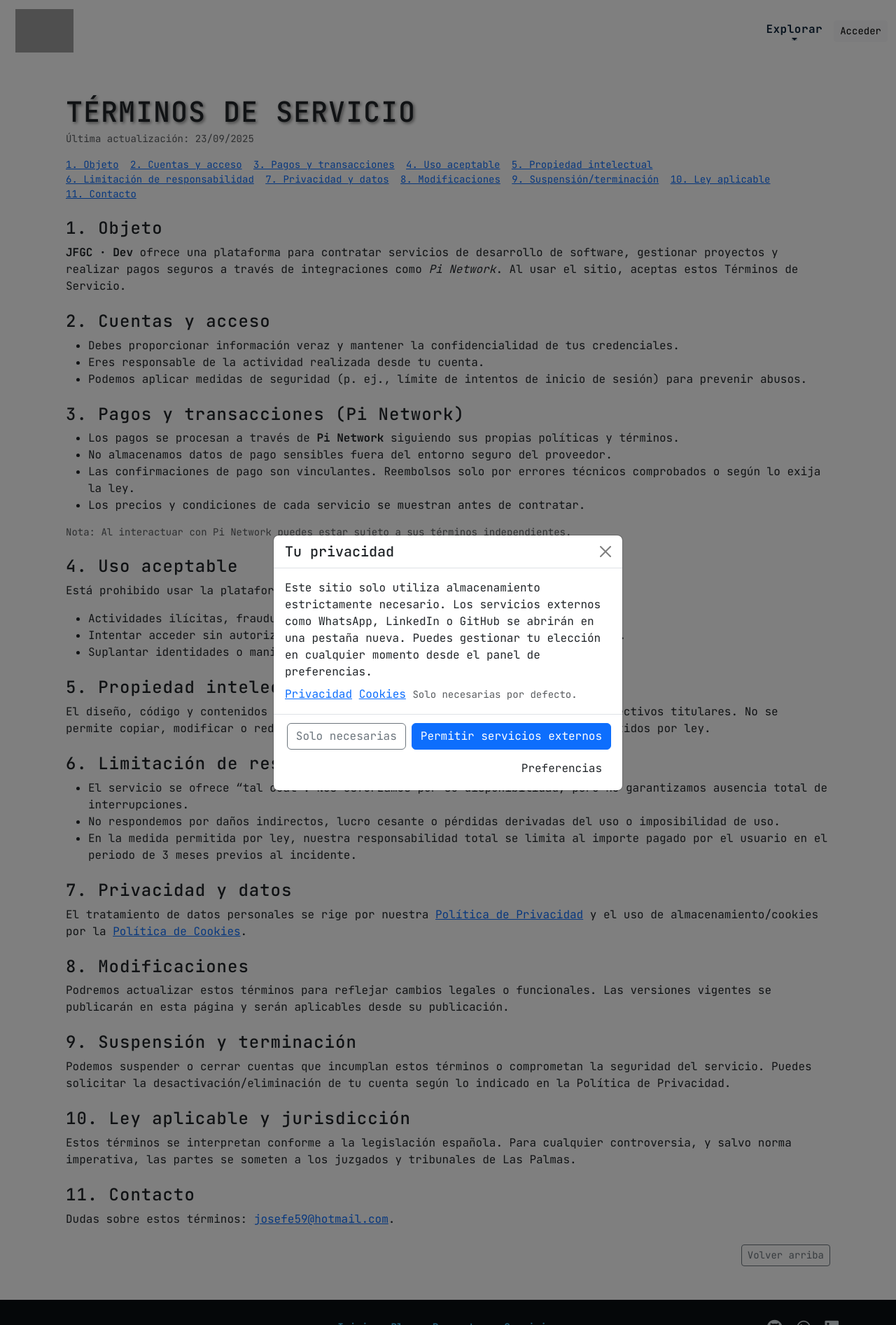
After one commit to AmeriK88/Professional-portfolio, a Django app: page /legal/terms-of-service/ in a window 1280 px wide. The commit adds this page. Shown: the whole page at 70% size. Run offline with Django 5.2, Linux system fonts and the light colour scheme; grey boxes are pictures that could not be loaded.

Commit message:
feat(core): add Terms of Service page + routes; align with privacy/cookies
Create core/legal/terms_of_service.html with same structure as Privacy/Cookies (header, index, sections, 'Back to top').

Add terms_of_service view and map core:terms_of_service at /legal/terms-of-service/.

Update legal copy to reference Pi Network payments and link to Privacy & Cookies.

Keep legal pages consistent in tone/UX; reusable layout via base.html.

```diff
--- a/core/templates/base.html
+++ b/core/templates/base.html
@@ -223,6 +223,7 @@
               <li class="list-inline-item mx-2"><a href="/services/">Servicios</a></li>
               <li class="list-inline-item mx-2"><a href="{% url 'core:legal_privacidad' %}">Privacidad</a></li>
               <li class="list-inline-item mx-2"><a href="{% url 'core:legal_cookies' %}">Cookies</a></li>
+              <li class="list-inline-item mx-2"><a href="{% url 'core:terms_of_service' %}">Términos de Servicio</a></li>
               <li class="list-inline-item mx-2"><a href="#" data-ck-open>Preferences</a></li>
             </ul>
           </div>
--- /dev/null
+++ b/core/templates/core/legal/terms_of_service.html
@@ -0,0 +1,134 @@
+{% extends "base.html" %}
+{% load static %}
+{% block title %}Términos de Servicio · JFGC Dev{% endblock %}
+
+{% block content %}
+<div class="container py-4" id="top">
+  <header class="mb-3">
+    <h1 class="mb-1">Términos de Servicio</h1>
+    <p class="text-muted small mb-0">
+      Última actualización: {{ last_updated|date:"d/m/Y" }}
+    </p>
+  </header>
+
+  {# Índice #}
+  <nav aria-label="Índice de la página" class="mb-4">
+    <ul class="list-inline small mb-0">
+      <li class="list-inline-item"><a href="#objeto">1. Objeto</a></li>
+      <li class="list-inline-item"><a href="#cuentas">2. Cuentas y acceso</a></li>
+      <li class="list-inline-item"><a href="#pagos">3. Pagos y transacciones</a></li>
+      <li class="list-inline-item"><a href="#uso-aceptable">4. Uso aceptable</a></li>
+      <li class="list-inline-item"><a href="#propiedad">5. Propiedad intelectual</a></li>
+      <li class="list-inline-item"><a href="#responsabilidad">6. Limitación de responsabilidad</a></li>
+      <li class="list-inline-item"><a href="#privacidad">7. Privacidad y datos</a></li>
+      <li class="list-inline-item"><a href="#modificaciones">8. Modificaciones</a></li>
+      <li class="list-inline-item"><a href="#terminacion">9. Suspensión/terminación</a></li>
+      <li class="list-inline-item"><a href="#ley">10. Ley aplicable</a></li>
+      <li class="list-inline-item"><a href="#contacto">11. Contacto</a></li>
+    </ul>
+  </nav>
+
+  <section id="objeto" class="mt-4">
+    <h2 class="h4">1. Objeto</h2>
+    <p>
+      <strong>JFGC · Dev</strong> ofrece una plataforma para contratar servicios de desarrollo de software,
+      gestionar proyectos y realizar pagos seguros a través de integraciones como <em>Pi Network</em>.
+      Al usar el sitio, aceptas estos Términos de Servicio.
+    </p>
+  </section>
+
+  <section id="cuentas" class="mt-4">
+    <h2 class="h4">2. Cuentas y acceso</h2>
+    <ul>
+      <li>Debes proporcionar información veraz y mantener la confidencialidad de tus credenciales.</li>
+      <li>Eres responsable de la actividad realizada desde tu cuenta.</li>
+      <li>Podemos aplicar medidas de seguridad (p. ej., límite de intentos de inicio de sesión) para prevenir abusos.</li>
+    </ul>
+  </section>
+
+  <section id="pagos" class="mt-4">
+    <h2 class="h4">3. Pagos y transacciones (Pi Network)</h2>
+    <ul>
+      <li>Los pagos se procesan a través de <strong>Pi Network</strong> siguiendo sus propias políticas y términos.</li>
+      <li>No almacenamos datos de pago sensibles fuera del entorno seguro del proveedor.</li>
+      <li>Las confirmaciones de pago son vinculantes. Reembolsos solo por errores técnicos comprobados o según lo exija la ley.</li>
+      <li>Los precios y condiciones de cada servicio se muestran antes de contratar.</li>
+    </ul>
+    <p class="small text-muted mb-0">
+      Nota: Al interactuar con Pi Network puedes estar sujeto a sus términos independientes.
+    </p>
+  </section>
+
+  <section id="uso-aceptable" class="mt-4">
+    <h2 class="h4">4. Uso aceptable</h2>
+    <p>Está prohibido usar la plataforma para:</p>
+    <ul>
+      <li>Actividades ilícitas, fraudulentas o que vulneren derechos de terceros.</li>
+      <li>Intentar acceder sin autorización, explotar fallos o interferir con el servicio.</li>
+      <li>Suplantar identidades o manipular transacciones.</li>
+    </ul>
+  </section>
+
+  <section id="propiedad" class="mt-4">
+    <h2 class="h4">5. Propiedad intelectual</h2>
+    <p>
+      El diseño, código y contenidos del sitio son propiedad de <strong>JFGC · Dev</strong> o de sus
+      respectivos titulares. No se permite copiar, modificar o redistribuir sin autorización previa,
+      salvo usos permitidos por ley.
+    </p>
+  </section>
+
+  <section id="responsabilidad" class="mt-4">
+    <h2 class="h4">6. Limitación de responsabilidad</h2>
+    <ul>
+      <li>El servicio se ofrece “tal cual”. Nos esforzamos por su disponibilidad, pero no garantizamos ausencia total de interrupciones.</li>
+      <li>No respondemos por daños indirectos, lucro cesante o pérdidas derivadas del uso o imposibilidad de uso.</li>
+      <li>En la medida permitida por ley, nuestra responsabilidad total se limita al importe pagado por el usuario en el periodo de 3 meses previos al incidente.</li>
+    </ul>
+  </section>
+
+  <section id="privacidad" class="mt-4">
+    <h2 class="h4">7. Privacidad y datos</h2>
+    <p>
+      El tratamiento de datos personales se rige por nuestra
+      <a href="{% url 'core:legal_privacidad' %}">Política de Privacidad</a> y el uso de almacenamiento/cookies por la
+      <a href="{% url 'core:legal_cookies' %}">Política de Cookies</a>.
+    </p>
+  </section>
+
+  <section id="modificaciones" class="mt-4">
+    <h2 class="h4">8. Modificaciones</h2>
+    <p>
+      Podremos actualizar estos términos para reflejar cambios legales o funcionales. Las versiones vigentes se publicarán en esta página y
+      serán aplicables desde su publicación.
+    </p>
+  </section>
+
+  <section id="terminacion" class="mt-4">
+    <h2 class="h4">9. Suspensión y terminación</h2>
+    <p>
+      Podemos suspender o cerrar cuentas que incumplan estos términos o comprometan la seguridad del servicio.
+      Puedes solicitar la desactivación/eliminación de tu cuenta según lo indicado en la Política de Privacidad.
+    </p>
+  </section>
+
+  <section id="ley" class="mt-4">
+    <h2 class="h4">10. Ley aplicable y jurisdicción</h2>
+    <p>
+      Estos términos se interpretan conforme a la legislación española. Para cualquier controversia, y salvo norma imperativa,
+      las partes se someten a los juzgados y tribunales de Las Palmas.
+    </p>
+  </section>
+
+  <section id="contacto" class="mt-4">
+    <h2 class="h4">11. Contacto</h2>
+    <p class="mb-0">
+      Dudas sobre estos términos: <a href="mailto:josefe59@hotmail.com">josefe59@hotmail.com</a>.
+    </p>
+  </section>
+
+  <div class="text-end mt-4">
+    <a href="#top" class="btn btn-outline-secondary btn-sm">Volver arriba</a>
+  </div>
+</div>
+{% endblock %}
--- a/core/urls.py
+++ b/core/urls.py
@@ -7,4 +7,5 @@ urlpatterns = [
     path("", views.home, name="home"),
     path("legal/privacidad/", views.legal_privacidad, name="legal_privacidad"),
     path("legal/cookies/", views.cookies_policy, name="legal_cookies"),
+    path("legal/terms-of-service/", views.terms_of_service, name="terms_of_service"),
 ]
--- a/core/views.py
+++ b/core/views.py
@@ -3,6 +3,7 @@ from django.core.cache import cache
 from projects.models import Project
 from blog.models import Post
 from django.utils import timezone
+from datetime import date
 
 def _order_by_first_available(qs, *candidates):
     """
@@ -54,8 +55,10 @@ def home(request):
     }
     return render(request, "home.html", context)
 
+
 def legal_privacidad(request):
     return render(request, "core/legal/privacidad.html", {"last_updated": timezone.now().date()})
+
 
 def cookies_policy(request):
     cookies = [
@@ -86,3 +89,6 @@ def cookies_policy(request):
         "cookies": cookies,
     }
     return render(request, "core/legal/cookies.html", context)
+
+def terms_of_service(request):
+    return render(request, "core/legal/terms_of_service.html", {"last_updated": date.today()})
```
